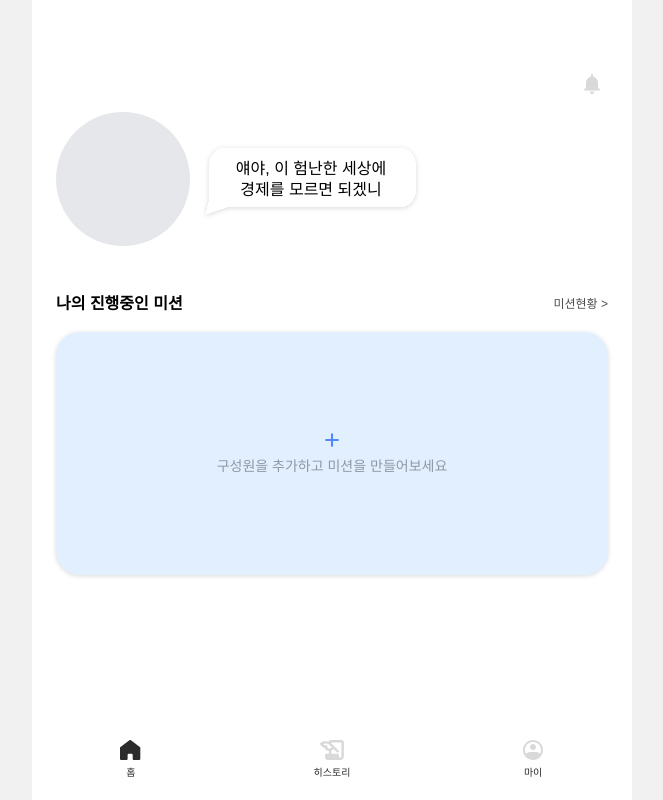
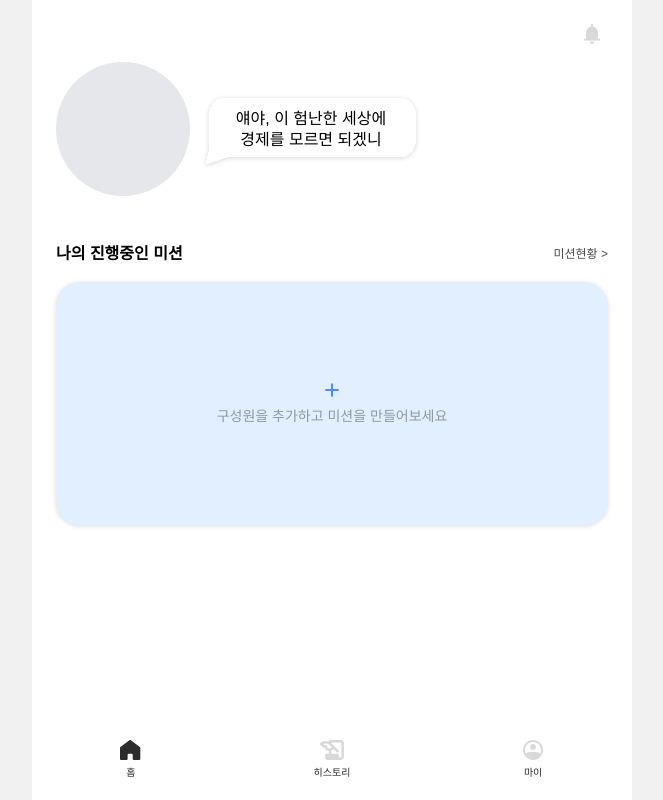
Before and after one commit to Juice-Han/oneco-test, a React (Vite) app: page / in a window 1280 px wide. Shown: the whole page, without its empty margins (308-971 px from the left). Built offline with nearby package versions, Linux system fonts and the light colour scheme; no server answers; a web font is replaced by a local one.

Commit message:
fix: Safe Area 설정 수정

```diff
--- a/index.html
+++ b/index.html
@@ -5,7 +5,7 @@
   <meta charset="UTF-8" />
 
   <!-- PWA Meta Tags -->
-  <meta name="viewport" content="width=device-width, initial-scale=1.0, maximum-scale=1.0, user-scalable=no" />
+  <meta name="viewport" content="width=device-width, initial-scale=1.0, maximum-scale=1.0, user-scalable=no, viewport-fit=cover" />
   <meta name="theme-color" content="#ffffff" />
   <meta name="description" content="ONECO - 똑똑해지는 경제 습관" />
 
--- a/src/layouts/DefaultLayout.jsx
+++ b/src/layouts/DefaultLayout.jsx
@@ -11,15 +11,17 @@ export const DefaultLayout = () => {
     <div className='w-full flex justify-center bg-[#f1f1f1] font-body'>
       <div
         className={clsx(
-          'w-full min-w-[360px] max-w-[600px] min-h-screen flex flex-col bg-white pt-[50px] pb-[34px]',
-          showNavigationBar ? 'pb-[86px]' : '',
+          'w-full min-w-[360px] max-w-[600px] min-h-screen flex flex-col bg-white pt-safe-top pb-safe-bottom',
+          showNavigationBar ?
+            'pb-[calc(86px+env(safe-area-inset-bottom,0px))]'
+          : '',
         )}
       >
         {showHeader && <Header />}
         <Outlet />
       </div>
       {showNavigationBar && (
-        <div className='fixed left-1/2 bottom-0 -translate-x-1/2 w-full h-[86px] min-w-[360px] max-w-[600px]'>
+        <div className='fixed left-1/2 bottom-safe-bottom -translate-x-1/2 w-full h-[86px] min-w-[360px] max-w-[600px]'>
           <NavigationBar />
         </div>
       )}
--- a/src/main.css
+++ b/src/main.css
@@ -1,5 +1,12 @@
 @import 'tailwindcss';
 @import 'highlight.js/styles/atom-one-dark.css';
+
+@theme {
+  --spacing-safe-top: env(safe-area-inset-top, 20px);
+  --spacing-safe-bottom: env(safe-area-inset-bottom, 34px);
+  --spacing-safe-left: env(safe-area-inset-left, 0px);
+  --spacing-safe-right: env(safe-area-inset-right, 0px);
+}
 
 @layer utilities {
   .font-body {
```
